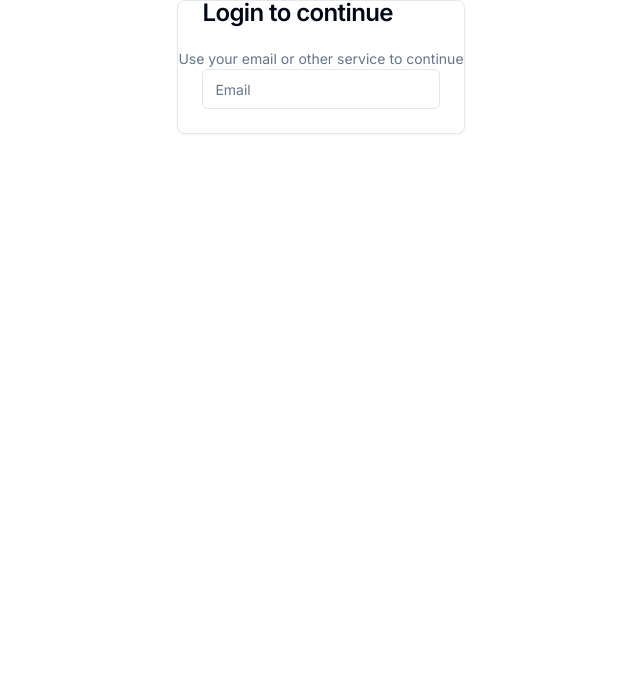
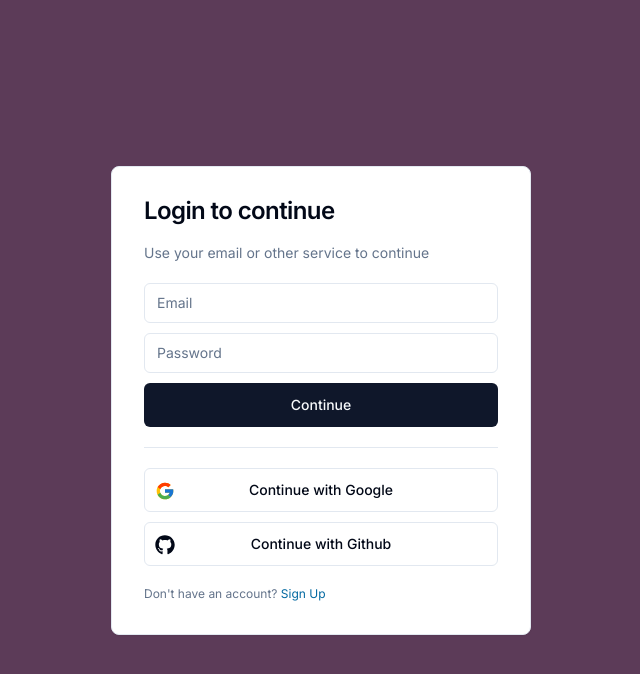
Before and after one commit to AdamBouabid/slack-clone, a Next.js app: page / in a window 1280 px wide. Shown: the top 674 px of the page, without its empty margins (319-959 px from the left). Built offline with nearby package versions, Linux system fonts and the light colour scheme.

Commit message:
Auth screen setup

```diff
--- a/src/app/page.tsx
+++ b/src/app/page.tsx
@@ -2,7 +2,7 @@ import { AuthScreen } from "@/features/auth/components/auth-screen";
 
 export default function Home() {
   return (
-    <div>
+    <div className="h-full">
       <AuthScreen />
     </div>
   );
--- a/src/features/auth/components/auth-screen.tsx
+++ b/src/features/auth/components/auth-screen.tsx
@@ -10,7 +10,11 @@ export const AuthScreen = () => {
   return (
     <div className="h-full flex items-center justify-center bg-[#5C3B58]">
       <div className="md:h-auto md:w-[420px]">
-        {state === "signIn" ? <SignInCard /> : <SignUpCard />}
+        {state === "signIn" ? (
+          <SignInCard setState={setState} />
+        ) : (
+          <SignUpCard setState={setState} />
+        )}
       </div>
     </div>
   );
--- a/src/features/auth/components/sign-in-card.tsx
+++ b/src/features/auth/components/sign-in-card.tsx
@@ -1,3 +1,4 @@
+import { Button } from "@/components/ui/button";
 import {
   Card,
   CardContent,
@@ -6,28 +7,82 @@ import {
   CardTitle,
 } from "@/components/ui/card";
 import { Input } from "@/components/ui/input";
-import React from "react";
+import { Separator } from "@/components/ui/separator";
+import { FcGoogle } from "react-icons/fc";
+import { FaGithub } from "react-icons/fa";
+import React, { useState } from "react";
+import { signInFlow } from "../types";
 
-export const SignInCard = () => {
+interface SignInCardProps {
+  setState: (state: signInFlow) => void;
+}
+
+export const SignInCard = ({ setState }: SignInCardProps) => {
+  const [email, setEmail] = useState("");
+  const [password, setPassword] = useState("");
+
   return (
-    <Card>
-      <CardHeader className="px-0 pt-0">
+    <Card className="w-full h-full p-8">
+      <CardHeader className="pt-0 px-0 pb-0">
         <CardTitle>Login to continue</CardTitle>
       </CardHeader>
-      <CardDescription className="px-0 pt-0">
+      <CardDescription className="pt-0 py-5 px-0">
         Use your email or other service to continue
       </CardDescription>
       <CardContent className="space-y-5 px-0 pb-0">
         <form className="space-y-2.5" action="">
           <Input
             disabled={false}
-            value=""
-            onChange={() => {}}
+            value={email}
+            onChange={(e) => setEmail(e.target.value)}
             placeholder="Email"
             type="email"
             required
           />
+          <Input
+            disabled={false}
+            value={password}
+            onChange={(e) => setPassword(e.target.value)}
+            placeholder="Password"
+            type="password"
+            required
+          />
+          <Button type="submit" className="w-full" size="lg" disabled={false}>
+            Continue
+          </Button>
         </form>
+        <Separator />
+        <div className="flex flex-col gap-y-2.5">
+          <Button
+            disabled={false}
+            onClick={() => {}}
+            variant={"outline"}
+            size="lg"
+            className="w-full relative"
+          >
+            <FcGoogle className="size-5 absolute top-3 left-2.5" />
+            Continue with Google
+          </Button>
+          <Button
+            disabled={false}
+            onClick={() => {}}
+            variant={"outline"}
+            size="lg"
+            className="w-full relative"
+          >
+            <FaGithub className="size-5 absolute top-3 left-2.5" />
+            Continue with Github
+          </Button>
+        </div>
+        <p className="text-xs text-muted-foreground">
+          Don&apos;t have an account?{" "}
+          <span
+            onClick={() => setState("signUp")}
+            className="text-sky-700 hover:underline cursor-pointer"
+          >
+            Sign Up
+          </span>
+        </p>
       </CardContent>
     </Card>
   );
--- a/src/features/auth/components/sign-up-card.tsx
+++ b/src/features/auth/components/sign-up-card.tsx
@@ -1,6 +1,98 @@
-import { Card } from "@/components/ui/card";
-import React from "react";
+import { Button } from "@/components/ui/button";
+import {
+  Card,
+  CardContent,
+  CardDescription,
+  CardHeader,
+  CardTitle,
+} from "@/components/ui/card";
+import { Input } from "@/components/ui/input";
+import { Separator } from "@/components/ui/separator";
+import React, { useState } from "react";
+import { signInFlow } from "../types";
+import { FcGoogle } from "react-icons/fc";
+import { FaGithub } from "react-icons/fa";
 
-export const SignUpCard = () => {
-  return <Card>SignUpCard</Card>;
+interface SignUpCardProps {
+  setState: (state: signInFlow) => void;
+}
+
+export const SignUpCard = ({ setState }: SignUpCardProps) => {
+  const [email, setEmail] = useState("");
+  const [password, setPassword] = useState("");
+  const [confirmPassword, setConfirmPassword] = useState("");
+
+  return (
+    <Card className="w-full h-full p-8">
+      <CardHeader className="pt-0 px-0 pb-0">
+        <CardTitle>Signup to continue</CardTitle>
+      </CardHeader>
+      <CardDescription className="pt-0 py-5 px-0">
+        Use your email or other service to continue
+      </CardDescription>
+      <CardContent className="space-y-5 px-0 pb-0">
+        <form className="space-y-2.5" action="">
+          <Input
+            disabled={false}
+            value={email}
+            onChange={(e) => setEmail(e.target.value)}
+            placeholder="Email"
+            type="email"
+            required
+          />
+          <Input
+            disabled={false}
+            value={password}
+            onChange={(e) => setPassword(e.target.value)}
+            placeholder="Password"
+            type="password"
+            required
+          />
+          <Input
+            disabled={false}
+            value={confirmPassword}
+            onChange={(e) => setConfirmPassword(e.target.value)}
+            placeholder="Confirm password"
+            type="password"
+            required
+          />
+          <Button type="submit" className="w-full" size="lg" disabled={false}>
+            Continue
+          </Button>
+        </form>
+        <Separator />
+        <div className="flex flex-col gap-y-2.5">
+          <Button
+            disabled={false}
+            onClick={() => {}}
+            variant={"outline"}
+            size="lg"
+            className="w-full relative"
+          >
+            <FcGoogle className="size-5 absolute top-3 left-2.5" />
+            Continue with Google
+          </Button>
+          <Button
+            disabled={false}
+            onClick={() => {}}
+            variant={"outline"}
+            size="lg"
+            className="w-full relative"
+          >
+            <FaGithub className="size-5 absolute top-3 left-2.5" />
+            Continue with Github
+          </Button>
+        </div>
+        <p className="text-xs text-muted-foreground">
+          Already have an account?{" "}
+          <span
+            onClick={() => setState("signIn")}
+            className="text-sky-700 hover:underline cursor-pointer"
+          >
+            Sign In
+          </span>
+        </p>
+      </CardContent>
+    </Card>
+  );
 };
--- a/tailwind.config.ts
+++ b/tailwind.config.ts
@@ -3,64 +3,66 @@ import type { Config } from "tailwindcss";
 const config: Config = {
   darkMode: ["class"],
   content: [
-    "./src/pages/**/*.{js,ts,jsx,tsx,mdx}",
-    "./src/components/**/*.{js,ts,jsx,tsx,mdx}",
-    "./src/app/**/*.{js,ts,jsx,tsx,mdx}",
+    "./pages/**/*.{ts,tsx}",
+    "./components/**/*.{ts,tsx}",
+    "./app/**/*.{ts,tsx}",
+    "./src/**/*.{ts,tsx}",
   ],
   theme: {
     extend: {
       backgroundImage: {
-  			'gradient-radial': 'radial-gradient(var(--tw-gradient-stops))',
-  			'gradient-conic': 'conic-gradient(from 180deg at 50% 50%, var(--tw-gradient-stops))'
+        "gradient-radial": "radial-gradient(var(--tw-gradient-stops))",
+        "gradient-conic":
+          "conic-gradient(from 180deg at 50% 50%, var(--tw-gradient-stops))",
       },
       borderRadius: {
-  			lg: 'var(--radius)',
-  			md: 'calc(var(--radius) - 2px)',
-  			sm: 'calc(var(--radius) - 4px)'
+        lg: "var(--radius)",
+        md: "calc(var(--radius) - 2px)",
+        sm: "calc(var(--radius) - 4px)",
       },
       colors: {
-  			background: 'hsl(var(--background))',
-  			foreground: 'hsl(var(--foreground))',
+        background: "hsl(var(--background))",
+        foreground: "hsl(var(--foreground))",
         card: {
-  				DEFAULT: 'hsl(var(--card))',
-  				foreground: 'hsl(var(--card-foreground))'
+          DEFAULT: "hsl(var(--card))",
+          foreground: "hsl(var(--card-foreground))",
         },
         popover: {
-  				DEFAULT: 'hsl(var(--popover))',
-  				foreground: 'hsl(var(--popover-foreground))'
+          DEFAULT: "hsl(var(--popover))",
+          foreground: "hsl(var(--popover-foreground))",
         },
         primary: {
-  				DEFAULT: 'hsl(var(--primary))',
-  				foreground: 'hsl(var(--primary-foreground))'
+          DEFAULT: "hsl(var(--primary))",
+          foreground: "hsl(var(--primary-foreground))",
         },
         secondary: {
-  				DEFAULT: 'hsl(var(--secondary))',
-  				foreground: 'hsl(var(--secondary-foreground))'
+          DEFAULT: "hsl(var(--secondary))",
+          foreground: "hsl(var(--secondary-foreground))",
         },
         muted: {
-  				DEFAULT: 'hsl(var(--muted))',
-  				foreground: 'hsl(var(--muted-foreground))'
+          DEFAULT: "hsl(var(--muted))",
+          foreground: "hsl(var(--muted-foreground))",
         },
         accent: {
-  				DEFAULT: 'hsl(var(--accent))',
-  				foreground: 'hsl(var(--accent-foreground))'
+          DEFAULT: "hsl(var(--accent))",
+          foreground: "hsl(var(--accent-foreground))",
         },
         destructive: {
-  				DEFAULT: 'hsl(var(--destructive))',
-  				foreground: 'hsl(var(--destructive-foreground))'
+          DEFAULT: "hsl(var(--destructive))",
+          foreground: "hsl(var(--destructive-foreground))",
         },
-  			border: 'hsl(var(--border))',
-  			input: 'hsl(var(--input))',
-  			ring: 'hsl(var(--ring))',
+        border: "hsl(var(--border))",
+        input: "hsl(var(--input))",
+        ring: "hsl(var(--ring))",
         chart: {
-  				'1': 'hsl(var(--chart-1))',
-  				'2': 'hsl(var(--chart-2))',
-  				'3': 'hsl(var(--chart-3))',
-  				'4': 'hsl(var(--chart-4))',
-  				'5': 'hsl(var(--chart-5))'
-  			}
-  		}
-  	}
+          "1": "hsl(var(--chart-1))",
+          "2": "hsl(var(--chart-2))",
+          "3": "hsl(var(--chart-3))",
+          "4": "hsl(var(--chart-4))",
+          "5": "hsl(var(--chart-5))",
+        },
+      },
+    },
   },
   plugins: [require("tailwindcss-animate")],
 };
```
Also changed, not shown: package.json (+4 -3 lines), 1 other file (tests, documents, lock files or other folders). Lines whose indentation alone changed are shown as unchanged.
